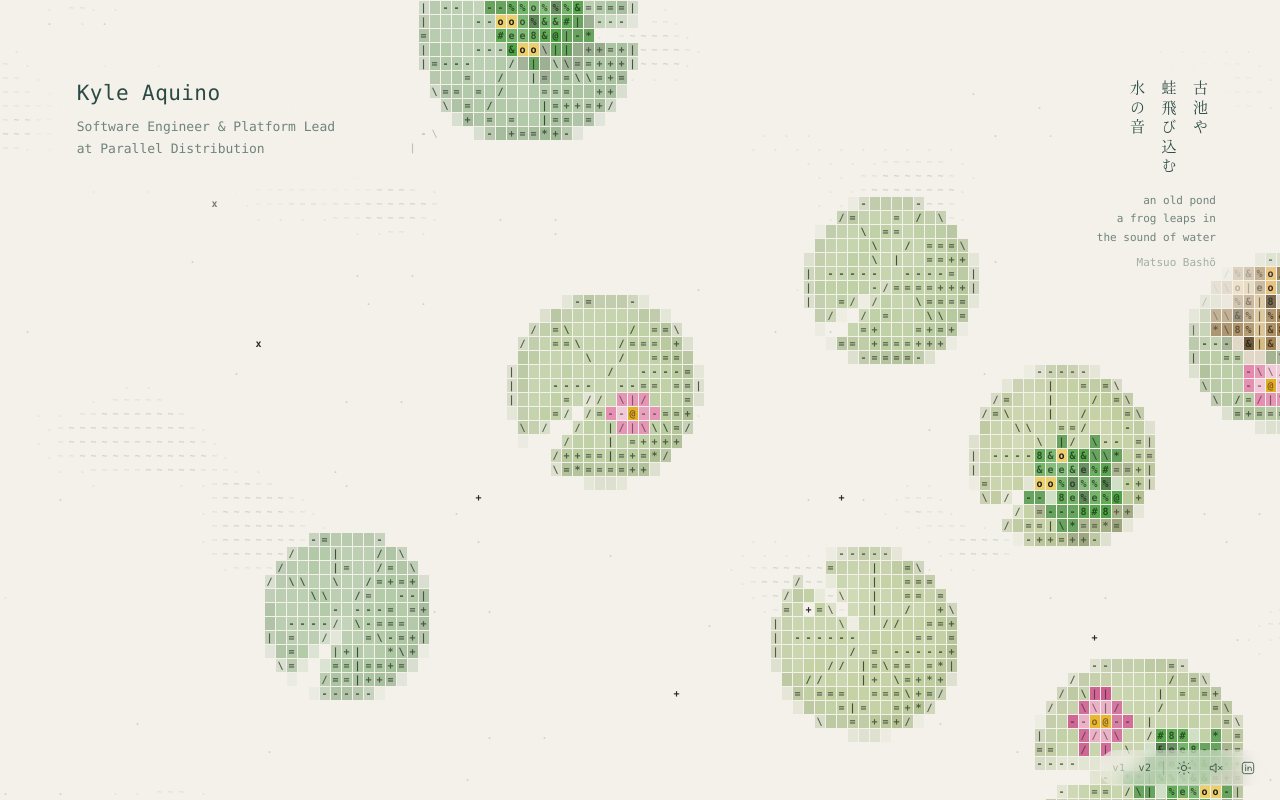
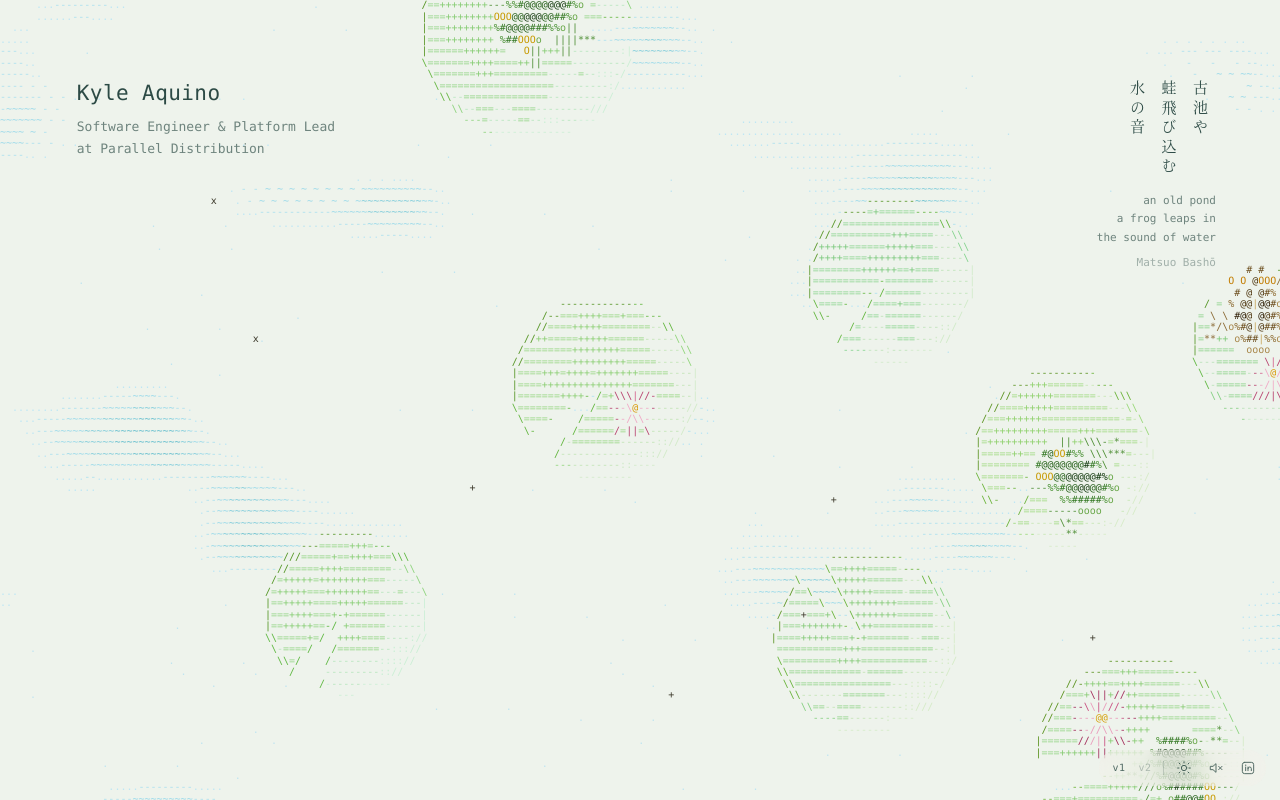
Before and after one commit to kpaquino2/kyleaquino.dev, a plain HTML site: page index.html in a window 1280 px wide. Drawn offline with Linux system fonts and the light colour scheme; animation ran at ten frames a second.

Commit message:
Make v1 the default style
First-time visitors get the fine ASCII pond; the switch starts on v1 and
the page background matches v1 before the script runs. A stored choice
still wins.

Co-Authored-By: Claude Opus 5.5 <noreply@anthropic.com>

```diff
--- a/index.html
+++ b/index.html
@@ -6,7 +6,7 @@
   <title>Kyle Aquino</title>
   <meta name="description" content="Kyle Aquino, software engineer and platform lead at Parallel Distribution.">
   <meta name="color-scheme" content="dark light">
-  <meta name="theme-color" content="#121a1b">
+  <meta name="theme-color" content="#05141a">
   <link rel="icon" href="assets/icon.svg" type="image/svg+xml">
   <link rel="apple-touch-icon" href="assets/apple-touch-icon.png">
   <script>
@@ -20,7 +20,7 @@
   </script>
   <style>
     :root {
-      --bg: #121a1b;
+      --bg: #05141a;
       --ink: #cfe3dc;
       --muted: rgba(207, 227, 220, 0.38);
       --soft: rgba(207, 227, 220, 0.62);
@@ -32,7 +32,7 @@
     }
     @media (prefers-color-scheme: light) {
       :root:not([data-theme="dark"]) {
-        --bg: #f3f1ea;
+        --bg: #eef3ec;
         --ink: #2c4a45;
         --muted: rgba(44, 74, 69, 0.4);
         --soft: rgba(44, 74, 69, 0.66);
@@ -43,7 +43,7 @@
       }
     }
     :root[data-theme="light"] {
-      --bg: #f3f1ea;
+      --bg: #eef3ec;
       --ink: #2c4a45;
       --muted: rgba(44, 74, 69, 0.4);
       --soft: rgba(44, 74, 69, 0.66);
@@ -248,8 +248,8 @@
 
   <div class="controls">
     <div class="styles" role="group" aria-label="Drawing style">
-      <button type="button" data-style="v1" aria-pressed="false" aria-label="Style v1: fine ASCII">v1</button>
-      <button type="button" data-style="v2" aria-pressed="true" aria-label="Style v2: tiles and glyphs">v2</button>
+      <button type="button" data-style="v1" aria-pressed="true" aria-label="Style v1: fine ASCII">v1</button>
+      <button type="button" data-style="v2" aria-pressed="false" aria-label="Style v2: tiles and glyphs">v2</button>
     </div>
     <span class="divider" aria-hidden="true"></span>
     <button id="theme" class="icon" type="button" aria-label="Switch to day">
--- a/pond.js
+++ b/pond.js
@@ -24,7 +24,7 @@
 
   let W = 0, H = 0, dpr = 1;
   let S = 1, FR = 52, JMAX = 330;
-  let style = 'v2'; // which renderer is drawing: 'v1' or 'v2'
+  let style = 'v1'; // which renderer is drawing: 'v1' (default) or 'v2'
 
   // Text on the page (anything marked data-pond-avoid): pads drift away
   // from it and the renderers fade the pond out around it.
@@ -905,7 +905,7 @@
     const s = localStorage.getItem(STYLE_KEY);
     if (s === 'v1' || s === 'v2') style = s;
   } catch {
-    /* no storage: start on v2 */
+    /* no storage: start on v1 */
   }
   for (const b of styleBtns) b.addEventListener('click', () => setStyle(b.dataset.style));
   window.addEventListener('keydown', (e) => {
```
